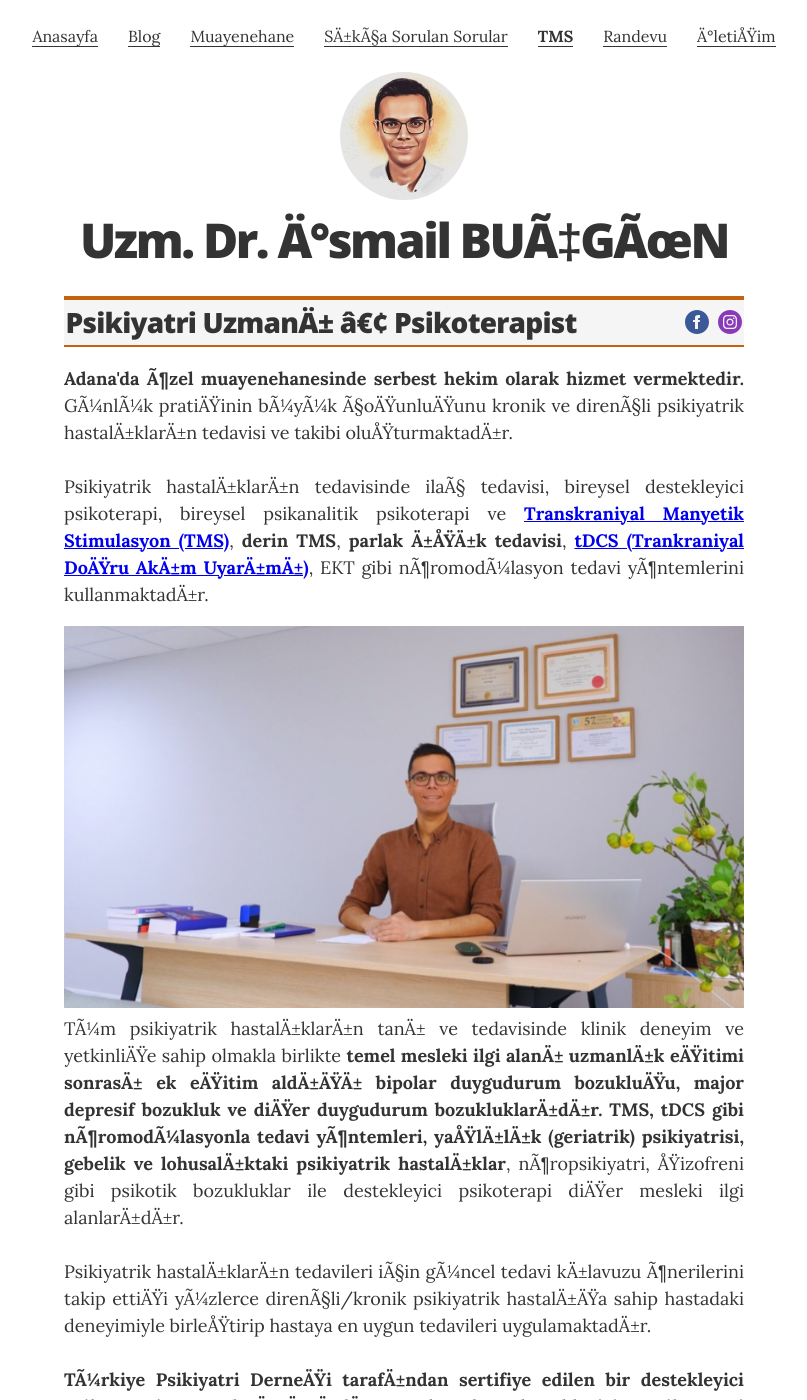
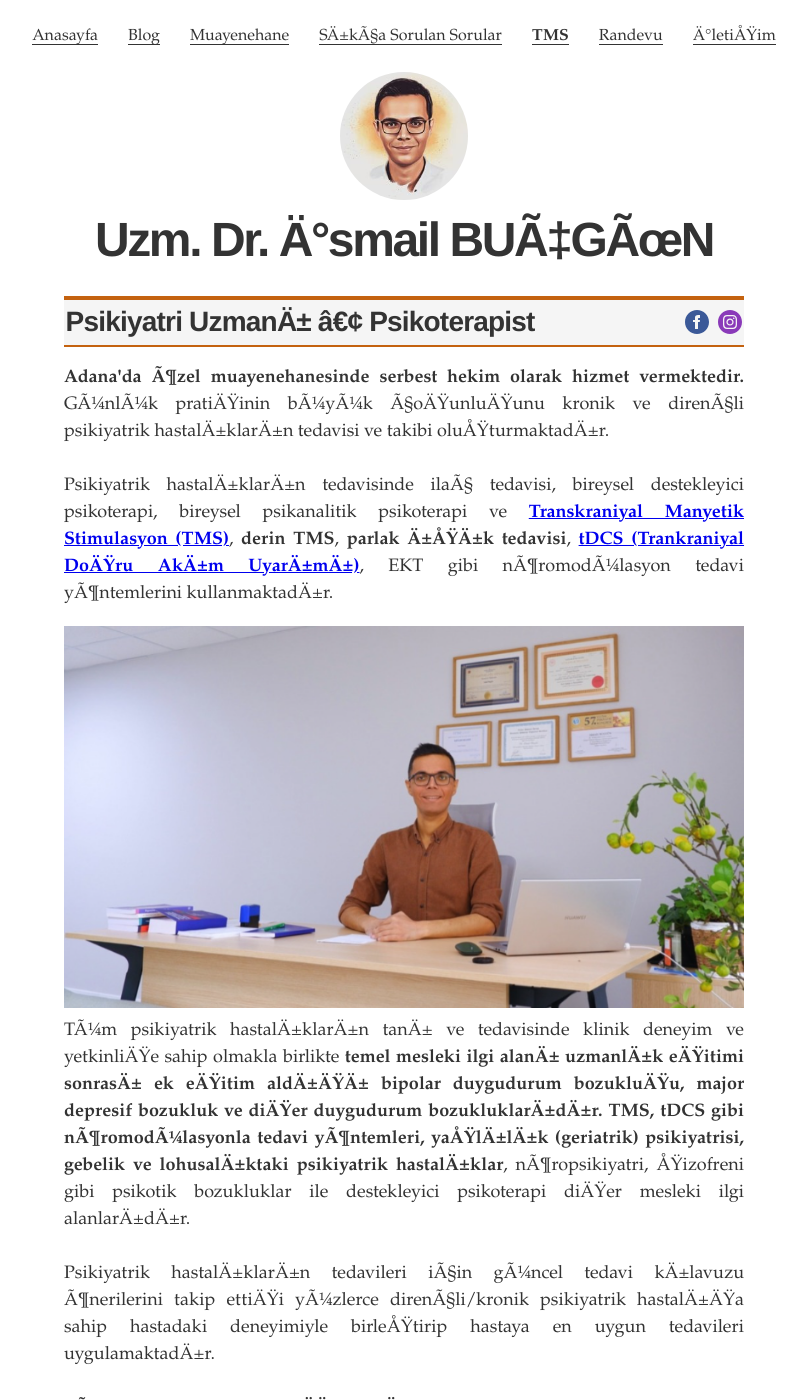
Before and after one commit to ibucgun/ibucgun.github.io, a Jekyll site: the page built from index.html, in a window 1280 px wide and 1400 px high. Shown: the whole window, without its empty margins (236-1043 px from the left). Built offline with Jekyll 4.4.1, drawn with Linux system fonts in a browser that asks for light colours.

Commit message:
Update _mixins.scss

```diff
--- a/_sass/_mixins.scss
+++ b/_sass/_mixins.scss
@@ -51,7 +51,7 @@
 // type utilities
 
 @mixin sans {
-  font-family: "Open Sans", "Helvetica Neue", Helvetica, Arial, sans-serif;
+  font-family: "Poppins", "Helvetica Neue", Helvetica, Arial, sans-serif;
 }
 
 @mixin sans_light {
@@ -75,7 +75,7 @@
 }
 
 @mixin serif {
-  font-family: "Lora", "Minion Pro", Palatino, Georgia, serif;
+  font-family: "Poppins", "Minion Pro", Palatino, Georgia, serif;
 }
 
 @mixin serif_regular {
```
